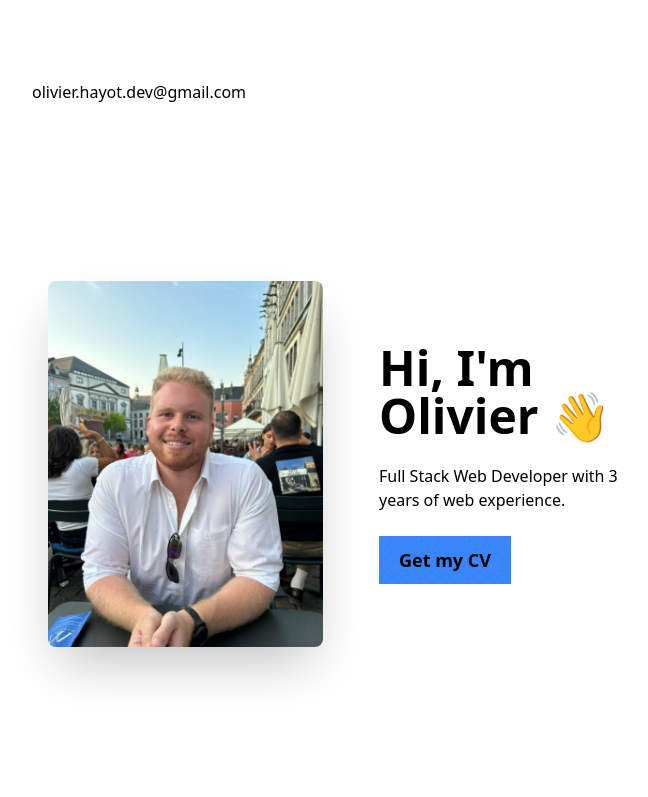
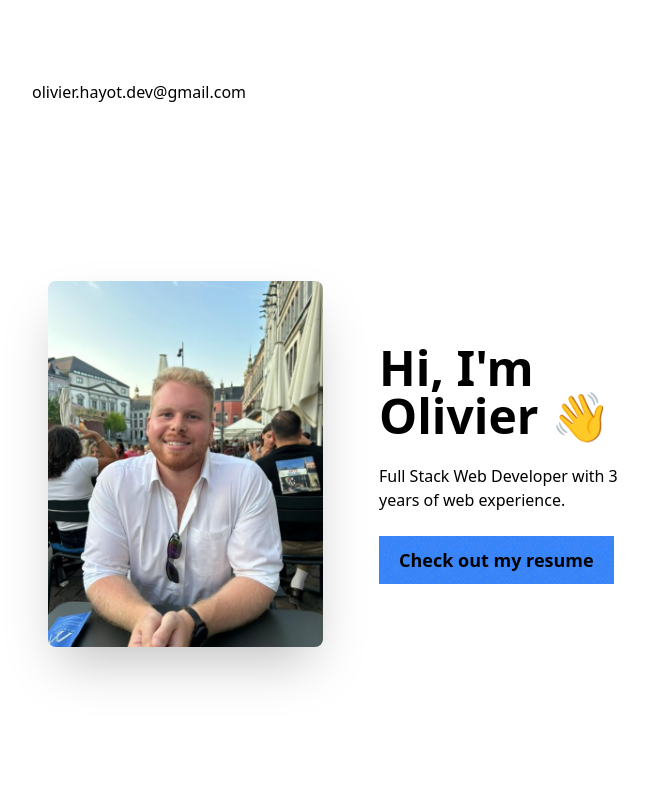
Before and after one commit to h0livier/nuxt-portfolio, a Nuxt app: page / in a window 1280 px wide. Shown: the top 797 px of the page, without its empty margins (288-936 px from the left). Built offline with nearby package versions, Linux system fonts and the light colour scheme.

Commit message:
renamed print button content

```diff
--- a/components/print-button.vue
+++ b/components/print-button.vue
@@ -4,5 +4,5 @@ function print(){
 }
 </script>
 <template>
-    <button class="btn btn-primary lg:btn-lg bg-blue-500 border-0 shadow-blue-300" @click="print()">Get my CV</button>
+    <button class="btn btn-primary lg:btn-lg bg-blue-500 border-0 shadow-blue-300" @click="print()">Check out my resume</button>
 </template>
```
